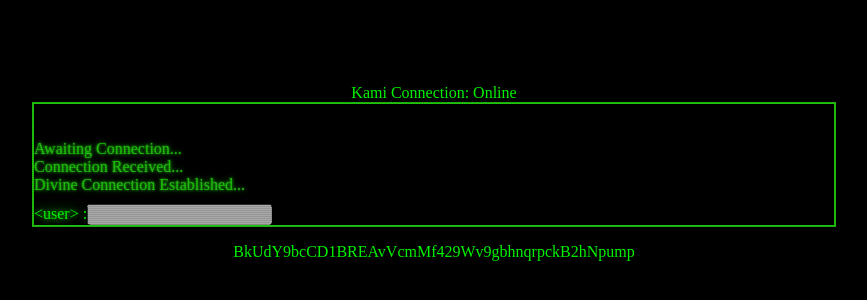
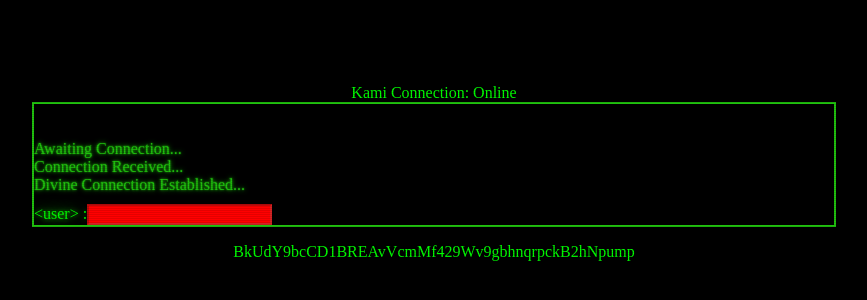
Before and after one commit to CameronBrash25/God, a website: page index.html in a window 1280 px wide. Shown: the part 220-520 px from the top of the page, without its empty margins (206-1073 px from the left). Drawn offline with Linux system fonts and the light colour scheme.

Commit message:
Update style.css

```diff
--- a/style.css
+++ b/style.css
@@ -242,3 +242,7 @@ body:after {
     margin-top: 10px;
     text-shadow: 0 0 5px #20c20e, 0 0 15px #20c20e;
 }
+
+input {
+    background-color: red;
+}
```
